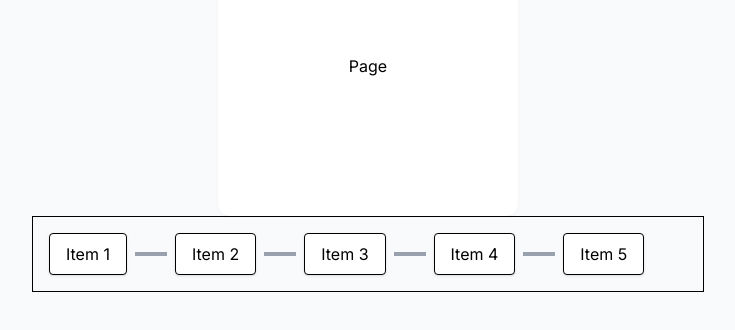
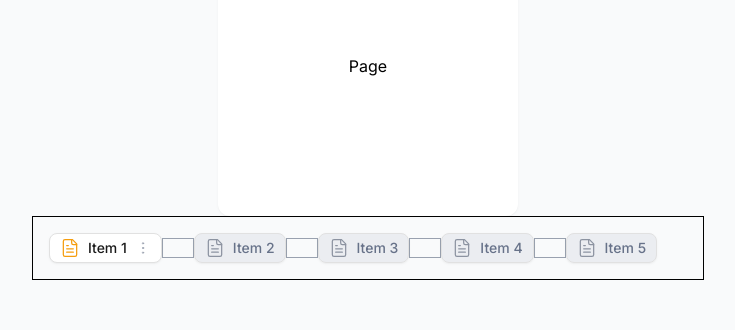
Before and after one commit to Reche13/fillout-nav, a Next.js app: page / in a window 1280 px wide. Shown: the part 148-478 px from the top of the page, without its empty margins (272-1007 px from the left). Built offline with nearby package versions, Linux system fonts and the light colour scheme.

Commit message:
add tab components with various states

```diff
--- a/package.json
+++ b/package.json
@@ -13,10 +13,13 @@
     "@dnd-kit/modifiers": "^9.0.0",
     "@dnd-kit/sortable": "^10.0.0",
     "@dnd-kit/utilities": "^3.2.2",
+    "clsx": "^2.1.1",
+    "lucide-react": "^0.516.0",
     "motion": "^12.18.1",
     "next": "15.3.3",
     "react": "^19.0.0",
-    "react-dom": "^19.0.0"
+    "react-dom": "^19.0.0",
+    "tailwind-merge": "^3.3.1"
   },
   "devDependencies": {
     "@eslint/eslintrc": "^3",
--- a/src/app/globals.css
+++ b/src/app/globals.css
@@ -9,6 +9,7 @@
   --color-dark-pri: #1a1a1a;
   --color-dark-sec: #677289;
   --color-dark-destruct: #ef494f;
+  --color-border: #e1e1e1;
 
   --shadow-fillout: 0px 1px 3px 0px rgba(0, 0, 0, 0.04),
     0px 1px 1px 0px rgba(0, 0, 0, 0.02);
--- a/src/components/navigation/SortableTab.tsx
+++ b/src/components/navigation/SortableTab.tsx
@@ -1,12 +1,18 @@
+import { cn } from "@/lib/utils";
 import { UniqueIdentifier } from "@dnd-kit/core";
 import { useSortable } from "@dnd-kit/sortable";
 import { CSS } from "@dnd-kit/utilities";
-import React from "react";
+import { EllipsisVertical, FileText } from "lucide-react";
+import { motion } from "motion/react";
 
 export const SortableTab = ({
   item,
+  activeId,
+  setActiveId,
 }: {
   item: { id: UniqueIdentifier; label: string };
+  activeId: UniqueIdentifier;
+  setActiveId: (id: UniqueIdentifier) => void;
 }) => {
   const {
     attributes,
@@ -18,7 +24,7 @@ export const SortableTab = ({
   } = useSortable({ id: item.id });
 
   const style = {
-    transform: CSS.Transform.toString(transform),
+    transform: transform ? CSS.Translate.toString(transform) : undefined,
     transition,
     zIndex: isDragging ? "50" : "10",
   };
@@ -29,9 +35,42 @@ export const SortableTab = ({
       style={style}
       {...attributes}
       {...listeners}
-      className="px-4 py-2 border rounded bg-white shadow cursor-grab"
+      onClick={() => setActiveId(item.id)}
     >
-      {item.label}
+      <motion.div
+        transition={{ duration: 0.3 }}
+        className={cn(
+          "group cursor-pointer px-2.5 py-1 flex items-center gap-2 rounded-lg border-[0.5px] border-border shadow-fillout outline-none focus-visible:border-[#2F72E2] focus-visible:ring-[1.5px] focus-visible:ring-[#2F72E240] focus-visible:bg-background-pri hover:bg-background-ter",
+          item.id === activeId ? "bg-background-pri" : "bg-background-sec"
+        )}
+      >
+        <FileText
+          className={cn(
+            "size-5",
+            item.id === activeId ? "text-primary" : "text-[#8C93A1]",
+            "group-focus-visible:text-primary"
+          )}
+          strokeWidth={1.5}
+        />
+        <span
+          className={cn(
+            "text-sm leading-[20px] font-medium whitespace-nowrap select-none",
+            item.id === activeId ? "text-dark-pri" : "text-dark-sec",
+            "group-focus-visible:text-dark-pri"
+          )}
+        >
+          {item.label}
+        </span>
+
+        {item.id === activeId && (
+          <button>
+            <EllipsisVertical
+              strokeWidth={1.5}
+              className="size-4 text-[#9DA4B2]"
+            />
+          </button>
+        )}
+      </motion.div>
     </div>
   );
 };
--- a/src/components/navigation/divider.tsx
+++ b/src/components/navigation/divider.tsx
@@ -11,7 +11,7 @@ export const Divider = ({ index }: { index: number }) => {
     <motion.div
       onMouseEnter={() => setHoveredIndex(index)}
       onMouseLeave={() => setHoveredIndex(null)}
-      className="relative w-8 h-1 bg-gray-400 mx-2"
+      className="relative w-8 h-5 border border-gray-400"
     >
       {hoveredIndex === index && (
         <motion.button
--- a/src/components/navigation/index.tsx
+++ b/src/components/navigation/index.tsx
@@ -4,7 +4,11 @@ import {
   closestCenter,
   DndContext,
   DragEndEvent,
+  MouseSensor,
+  TouchSensor,
   UniqueIdentifier,
+  useSensor,
+  useSensors,
 } from "@dnd-kit/core";
 import { restrictToHorizontalAxis } from "@dnd-kit/modifiers";
 import {
@@ -27,6 +31,8 @@ export const Navigation = () => {
     ]
   );
 
+  const [activeId, setActiveId] = useState<UniqueIdentifier>(items[0].id);
+
   const handleDragEnd = (event: DragEndEvent) => {
     const { active, over } = event;
     if (over && active.id !== over.id) {
@@ -36,11 +42,26 @@ export const Navigation = () => {
     }
   };
 
+  const sensors = useSensors(
+    useSensor(MouseSensor, {
+      activationConstraint: {
+        distance: 0,
+      },
+    }),
+    useSensor(TouchSensor, {
+      activationConstraint: {
+        delay: 250,
+        tolerance: 0,
+      },
+    })
+  );
+
   return (
     <DndContext
       collisionDetection={closestCenter}
       onDragEnd={handleDragEnd}
       modifiers={[restrictToHorizontalAxis]}
+      sensors={sensors}
     >
       <SortableContext
         items={items.map((i) => i.id)}
@@ -50,7 +71,11 @@ export const Navigation = () => {
           <div className="flex items-center">
             {items.map((item, index) => (
               <Fragment key={item.id}>
-                <SortableTab item={item} />
+                <SortableTab
+                  item={item}
+                  activeId={activeId}
+                  setActiveId={setActiveId}
+                />
                 {index < items.length - 1 && <Divider index={index} />}
               </Fragment>
             ))}
--- /dev/null
+++ b/src/lib/utils.ts
@@ -0,0 +1,6 @@
+import clsx from "clsx";
+import { ClassNameValue, twMerge } from "tailwind-merge";
+
+export const cn = (...classes: ClassNameValue[]) => {
+  return twMerge(clsx(...classes));
+};
```
Also changed, not shown: 1 other file (tests, documents, lock files or other folders).
